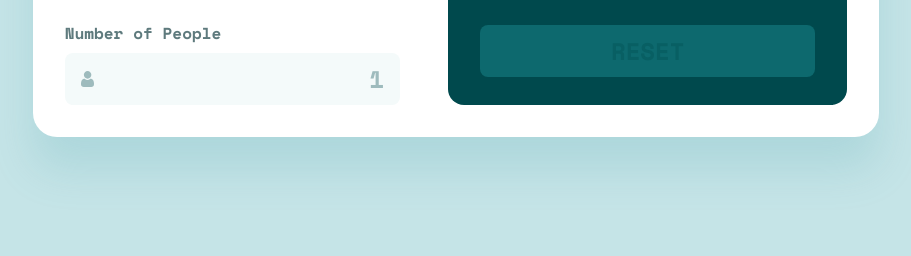
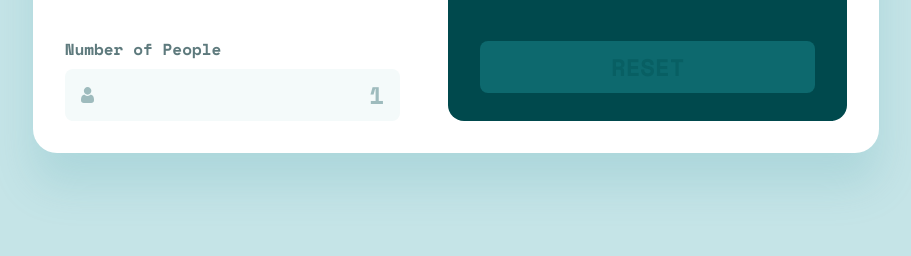
Before and after one commit to r0b3rtcode020/tip-calculator, a website: page index.html in a window 1280 px wide. Shown: the part 544-800 px from the top of the page, without its empty margins (184-1095 px from the left). Drawn offline with nearby package versions, Linux system fonts and the light colour scheme.

Commit message:
style: use clamp for main container top padding (48px → clamp(48px, 7vw, 80px))

```diff
--- a/scss/layout/_container.scss
+++ b/scss/layout/_container.scss
@@ -12,7 +12,7 @@
     calc(2.5rem + (88 - 40) * ((100vw - 48rem) / (1440 - 768))),
     var(--sp-88)
   );
-  padding-block-start: var(--sp-48);
+  padding-block-start: clamp(var(--sp-48), 7vw, var(--sp-80));
   padding-block-end: clamp(0rem, calc(0rem + (80 - 0) * ((100vw - 30rem) / (768 - 480))), 5rem);
   padding-inline: clamp(0rem, calc(0rem + (260 - 0) * ((100vw - 30rem) / (1440 - 480))), 16.25rem);
   min-height: 100dvh;
```
Also changed, not shown: css/styles.css.
